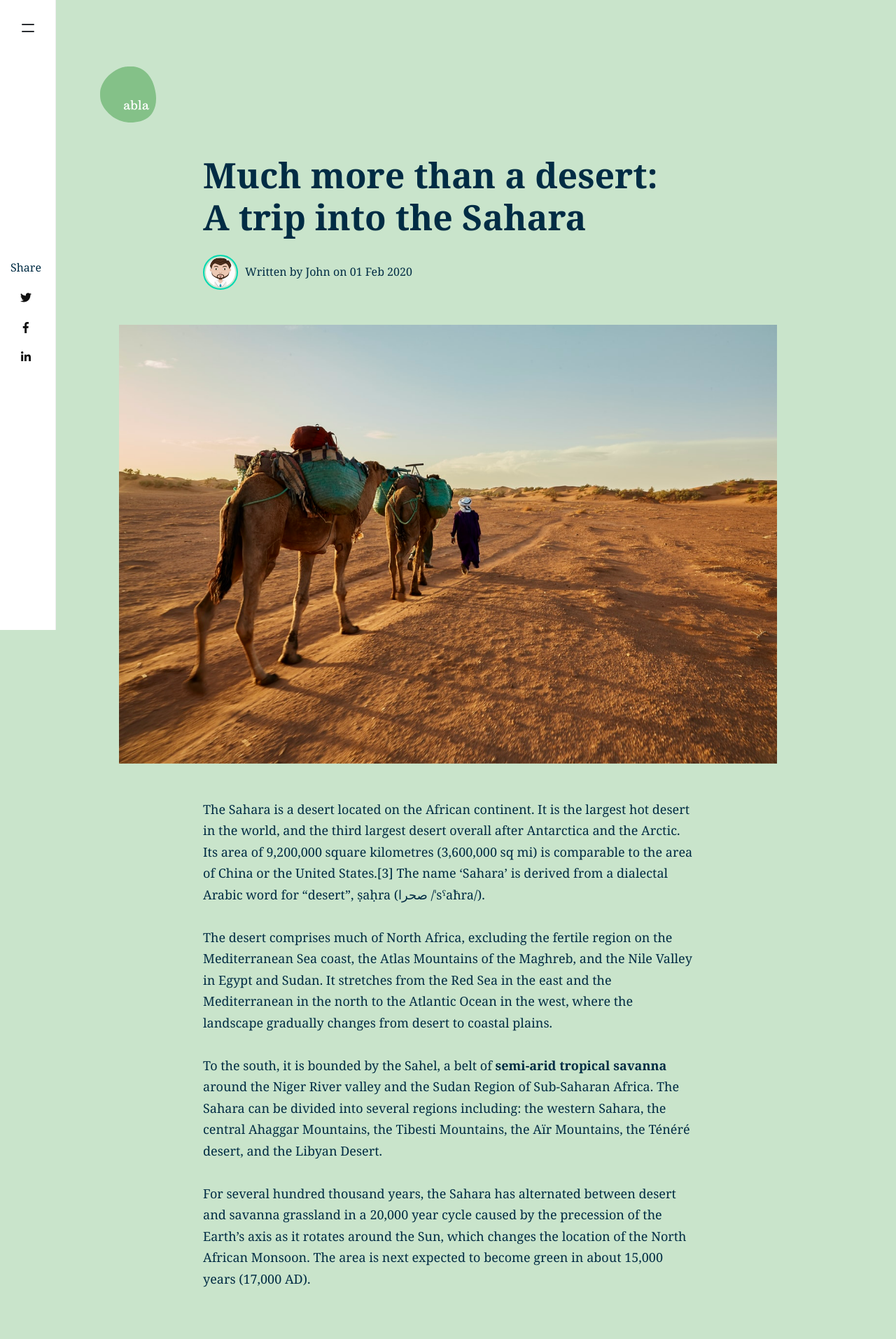
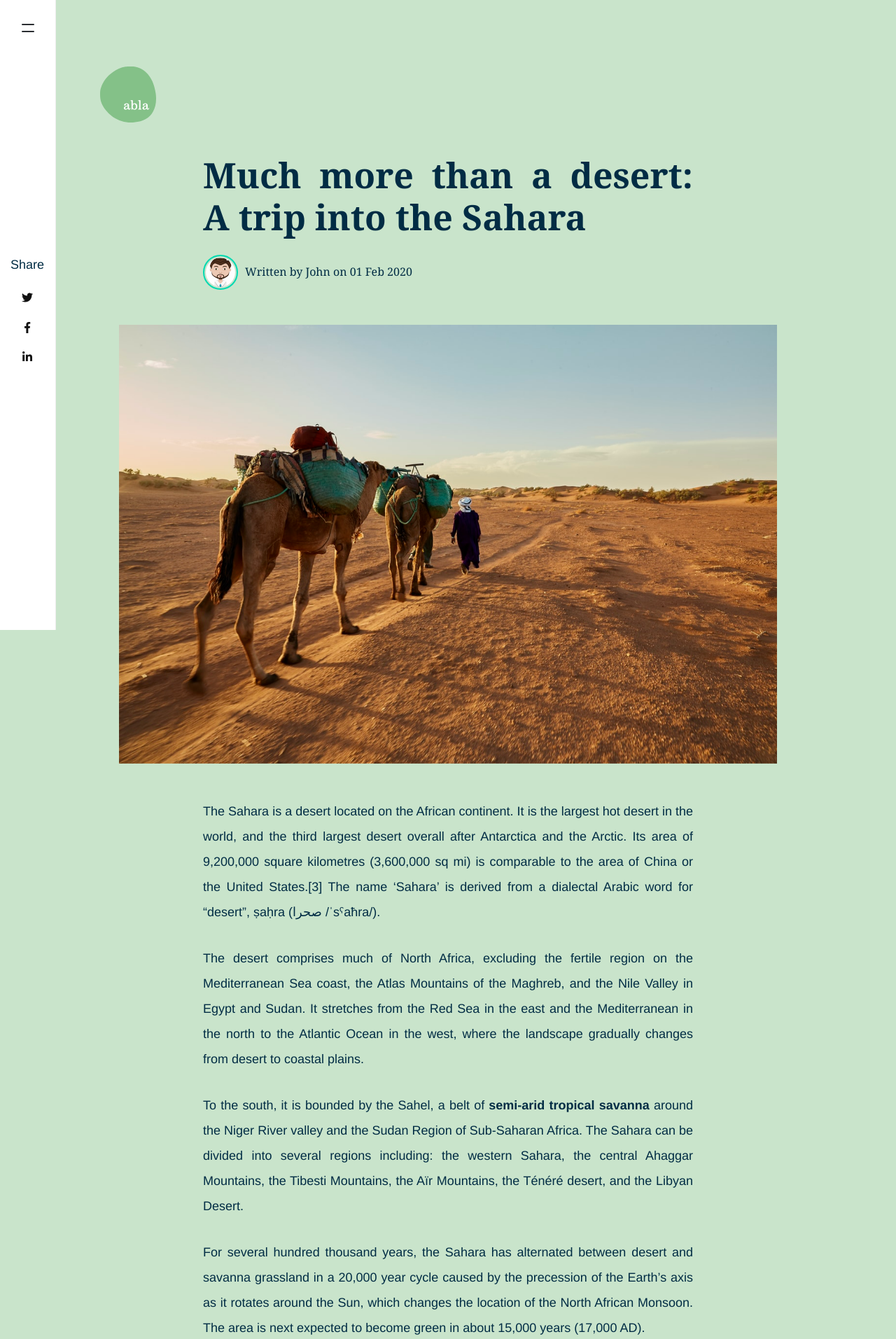
Before and after one commit to meziane1981/blog.abla236, a Jekyll site: the page built from _posts/2020-02-1-much-more-than-a-desert-trip-to-sahara.md, in a window 1280 px wide. Shown: the top 1913 px of the page at 70% size. Built offline with Jekyll 4.4.1, drawn with Linux system fonts in a browser that asks for light colours; nearby versions of some CDN libraries; comment, search, counter and statistics services are not loaded.

Commit message:
modif police de p et border 05/11/2021 17.43

```diff
--- a/_includes/article.html
+++ b/_includes/article.html
@@ -2,9 +2,8 @@
 ================================================== -->
 <div class="article-post">
     <!-- Toc if any -->
-    {% if page.toc %}
-    {% if page.beforetoc %}
-        <p><em>{{page.beforetoc}}</em></p>
+    {% if page.toc %} {% if page.beforetoc %}
+    <p class="articlepos"><em>{{page.beforetoc}}</em></p>
     {% endif %}
     <div class="toc mt-4 mb-4 lead">
         <h3 class="font-weight-bold">Summary</h3>
--- a/_includes/related-posts.html
+++ b/_includes/related-posts.html
@@ -1,6 +1,6 @@
 <!-- Related Posts
 ================================================== -->
-<div class="{% unless page.categories == empty %} related-posts {% endunless %}">
+<div class="{% unless page.categories == empty %} related-posts {% endunless %} rounded-pill">
 
     {% unless page.categories == empty %}
     <h2 class="text-center mb-4">Explore more like this</h2>
@@ -8,47 +8,20 @@
 
     <div class="d-flex justify-content-center align-items-center">
 
-    <!-- Categories -->
-    {% assign sortedCategories = page.categories | sort %}
-    {% for category in sortedCategories %}
-    <a class="smoothscroll badge badge-primary text-capitalize" href="{{site.baseurl}}/categories#{{ category | replace: " ","-" }}">{{ category }}</a>
-    {% endfor %}
+        <!-- Categories -->
+        {% assign sortedCategories = page.categories | sort %} {% for category in sortedCategories %}
+        <a class="smoothscroll badge badge-primary text-capitalize rounded-pill" href="{{site.baseurl}}/categories#{{ category | replace: " ","- " }}">{{ category }}</a> {% endfor %}
 
-    <!-- Tags -->
-    {% assign sortedTags = page.tags | sort %}
-    {% for tag in sortedTags %}
-    <a class="smoothscroll badge badge-primary text-capitalize" href="{{site.baseurl}}/tags#{{ tag | replace: " ","-" }}">{{ tag }}</a>
-    {% endfor %}
+        <!-- Tags -->
+        {% assign sortedTags = page.tags | sort %} {% for tag in sortedTags %}
+        <a class="smoothscroll badge badge-primary text-capitalize" href="{{site.baseurl}}/tags#{{ tag | replace: " ","- " }}">{{ tag }}</a> {% endfor %}
 
     </div>
 
-    {% assign maxRelated = 3 %}
-    {% assign minCommonTags =  1 %}
-    {% assign maxRelatedCounter = 0 %}
+    {% assign maxRelated = 3 %} {% assign minCommonTags = 1 %} {% assign maxRelatedCounter = 0 %}
     <div class="blog-grid-container">
-        {% for post in site.posts %}
-
-            {% assign sameTagCount = 0 %}
-            {% assign commonTags = '' %}
-
-            {% for category in post.categories %}
-            {% if post.url != page.url %}
-                {% if page.categories contains category %}
-                {% assign sameTagCount = sameTagCount | plus: 1 %}
-                {% capture tagmarkup %} {{ category }} {% endcapture %}
-                {% assign commonTags = commonTags | append: tagmarkup %}
-                {% endif %}
-            {% endif %}
-            {% endfor %}
-
-            {% if sameTagCount >= minCommonTags %}
-            {% include postbox.html %}
-            {% assign maxRelatedCounter = maxRelatedCounter | plus: 1 %}
-            {% if maxRelatedCounter >= maxRelated %}
-                {% break %}
-            {% endif %}
-            {% endif %}
-
-        {% endfor %}
-        </div>
+        {% for post in site.posts %} {% assign sameTagCount = 0 %} {% assign commonTags = '' %} {% for category in post.categories %} {% if post.url != page.url %} {% if page.categories contains category %} {% assign sameTagCount = sameTagCount | plus: 1 %} {%
+        capture tagmarkup %} {{ category }} {% endcapture %} {% assign commonTags = commonTags | append: tagmarkup %} {% endif %} {% endif %} {% endfor %} {% if sameTagCount >= minCommonTags %} {% include postbox.html %} {% assign maxRelatedCounter =
+        maxRelatedCounter | plus: 1 %} {% if maxRelatedCounter >= maxRelated %} {% break %} {% endif %} {% endif %} {% endfor %}
+    </div>
 </div>
--- a/_layouts/default.html
+++ b/_layouts/default.html
@@ -90,7 +90,7 @@
 
             <!-- Content
     ================================================== -->
-            <div class="main-content">
+            <div class="main-content text-justify">
                 {{ content }}
             </div>
 
--- a/_sass/bootstrap/_badge.scss
+++ b/_sass/bootstrap/_badge.scss
@@ -2,8 +2,8 @@
 //
 // Requires one of the contextual, color modifier classes for `color` and
 // `background-color`.
-
 .badge {
+    border-radius: 25rem;
     display: inline-block;
     padding: $badge-padding-y $badge-padding-x;
     @include font-size($badge-font-size);
@@ -14,13 +14,11 @@
     vertical-align: baseline;
     @include border-radius($badge-border-radius);
     @include transition($badge-transition);
-
     @at-root a#{&} {
         @include hover-focus() {
             text-decoration: none;
         }
     }
-
     // Empty badges collapse automatically
     &:empty {
         display: none;
@@ -36,7 +34,6 @@
 // Pill badges
 //
 // Make them extra rounded with a modifier to replace v3's badges.
-
 .badge-pill {
     padding-right: $badge-pill-padding-x;
     padding-left: $badge-pill-padding-x;
@@ -46,8 +43,8 @@
 // Colors
 //
 // Contextual variations (linked badges get darker on :hover).
-
-@each $color, $value in $theme-colors {
+@each $color,
+$value in $theme-colors {
     .badge-#{$color} {
         @include badge-variant($value);
     }
--- a/_sass/bootstrap/_reboot.scss
+++ b/_sass/bootstrap/_reboot.scss
@@ -191,6 +191,7 @@ sup {
 // Links
 //
 a {
+    border-radius: 25rem;
     color: $link-color;
     text-decoration: $link-decoration;
     background-color: transparent; // Remove the gray background on active links in IE 10.
@@ -469,3 +470,8 @@ template {
 [hidden] {
     display: none !important;
 }
+
+p {
+    font: 18px/24px Akkurat, Helvetica, sans-serif;
+    line-height: 2;
+}
--- a/_sass/bootstrap/_variables.scss
+++ b/_sass/bootstrap/_variables.scss
@@ -17,7 +17,7 @@ $black: #000 !default;
 $grays: () !default;
 // stylelint-disable-next-line scss/dollar-variable-default
 $grays: map-merge( ( "100": $gray-100, "200": $gray-200, "300": $gray-300, "400": $gray-400, "500": $gray-500, "600": $gray-600, "700": $gray-700, "800": $gray-800, "900": $gray-900), $grays);
-$blue: #007bff !default;
+$blue: #302e3f !default;
 $indigo: #6610f2 !default;
 $purple: #6f42c1 !default;
 $pink: #e83e8c !default;
```
Lines whose indentation alone changed are shown as unchanged.
